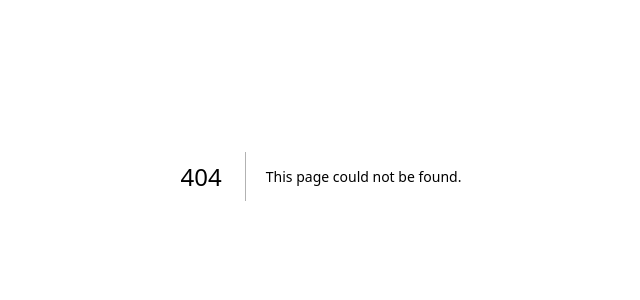
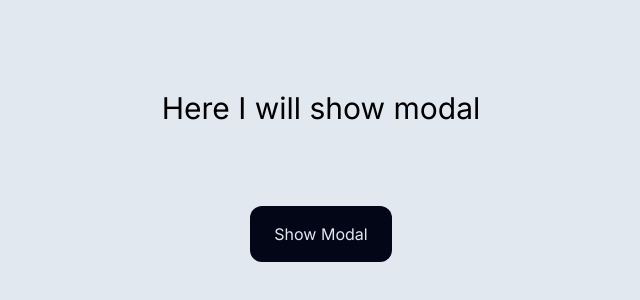
Before and after one commit to Kris1027/nextjs-learning, a Next.js app in the folder components/: page /framer-motion in a window 1280 px wide. Before the commit this address had no page. Shown: the part 224-524 px from the top of the page, without its empty margins (319-959 px from the left). Built offline with nearby package versions, Linux system fonts and the light colour scheme.

Commit message:
build modal without animation

```diff
--- /dev/null
+++ b/components/app/framer-motion/modal/modal-content.tsx
@@ -0,0 +1,22 @@
+"use client";
+import { useState } from "react";
+import Modal from "./modal";
+
+export default function ModalContent() {
+  const [showModal, setShowModal] = useState<boolean>(false);
+
+  return (
+    <>
+      {showModal && <Modal setShowModal={setShowModal} />}
+      <main className="h-screen w-full bg-slate-200 flex flex-col justify-center items-center gap-20">
+        <h1 className="text-3xl">Here I will show modal</h1>
+        <button
+          className="px-6 py-4 bg-slate-950 text-slate-200 rounded-xl"
+          onClick={() => setShowModal((prev) => !prev)}
+        >
+          Show Modal
+        </button>
+      </main>
+    </>
+  );
+}
--- /dev/null
+++ b/components/app/framer-motion/modal/modal.tsx
@@ -0,0 +1,25 @@
+import { useEffect } from "react";
+
+export default function Modal({
+  setShowModal,
+}: {
+  setShowModal: React.Dispatch<React.SetStateAction<boolean>>;
+}) {
+  useEffect(() => {
+    const timer = setTimeout(() => {
+      setShowModal((prev: boolean) => !prev);
+    }, 3000);
+
+    return () => clearTimeout(timer);
+  }, []);
+
+  return (
+    <div className="fixed h-screen w-full bg-black bg-opacity-50 flex justify-center items-center">
+      <div className="bg-white w-96 h-96 rounded-lg flex justify-center">
+        <button onClick={() => setShowModal((prev: boolean) => !prev)}>
+          X
+        </button>
+      </div>
+    </div>
+  );
+}
--- /dev/null
+++ b/components/app/framer-motion/page.tsx
@@ -0,0 +1,10 @@
+import Nav from "./burger-menu/Nav";
+import ModalContent from "./modal/modal-content";
+
+export default function FramerMotion() {
+  return (
+    <main>
+      <ModalContent />
+    </main>
+  );
+}
--- a/components/app/page.tsx
+++ b/components/app/page.tsx
@@ -1,10 +1,6 @@
-import { useState } from "react";
-import Nav from "./burger-menu-framer-motion/Nav";
+import Link from "next/link";
+import FramerMotion from "./framer-motion/page";
 
 export default function Home() {
-  return (
-    <main className="p-28">
-      <Nav />
-    </main>
-  );
+  return <Link href="/framer-motion">Framer Motion</Link>;
 }
```
Also changed, not shown: components/app/framer-motion/burger-menu/Nav.tsx (renamed from components/app/burger-menu-framer-motion/Nav.tsx), components/app/framer-motion/burger-menu/util/useMediaQuery.tsx (renamed from components/app/burger-menu-framer-motion/util/useMediaQuery.tsx).
